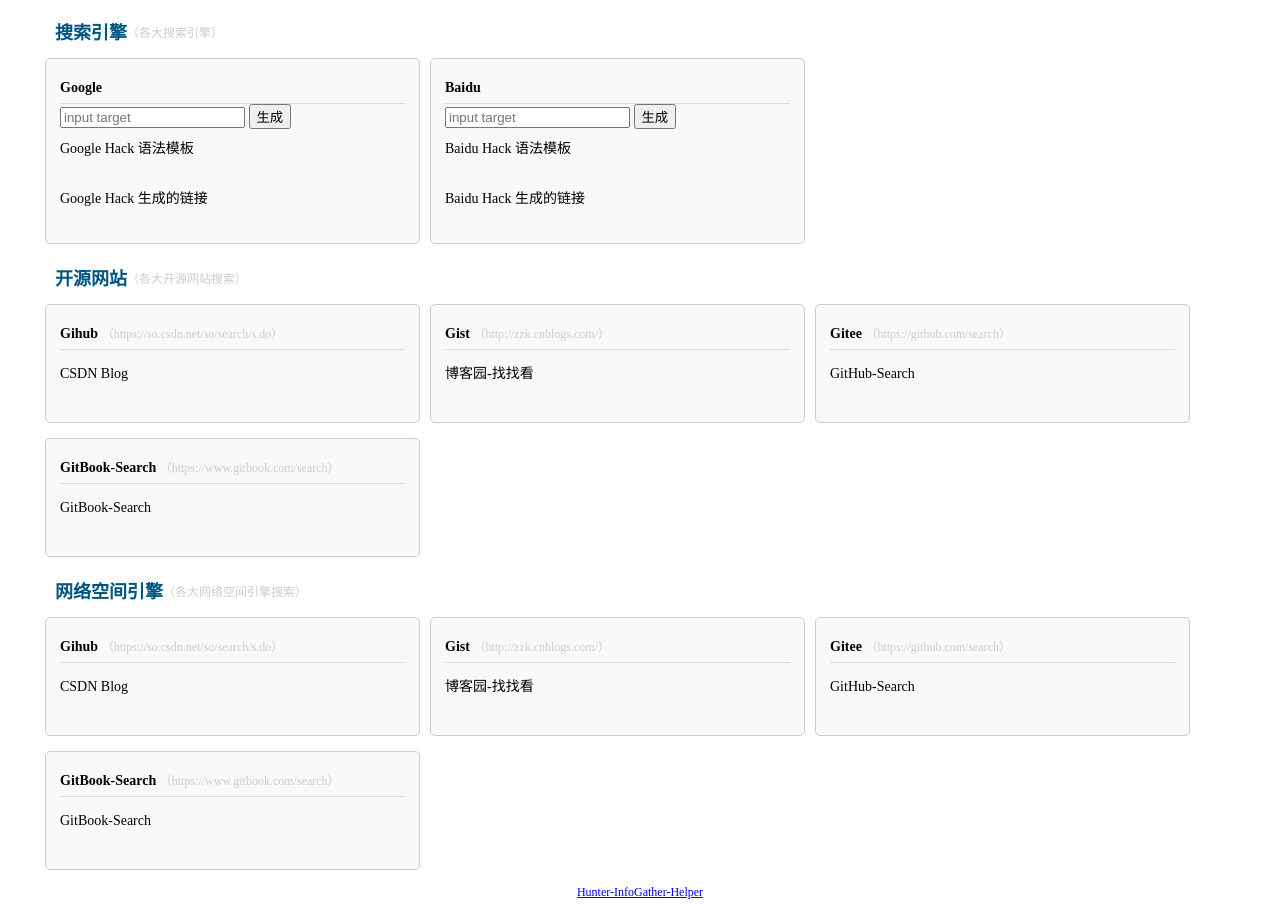
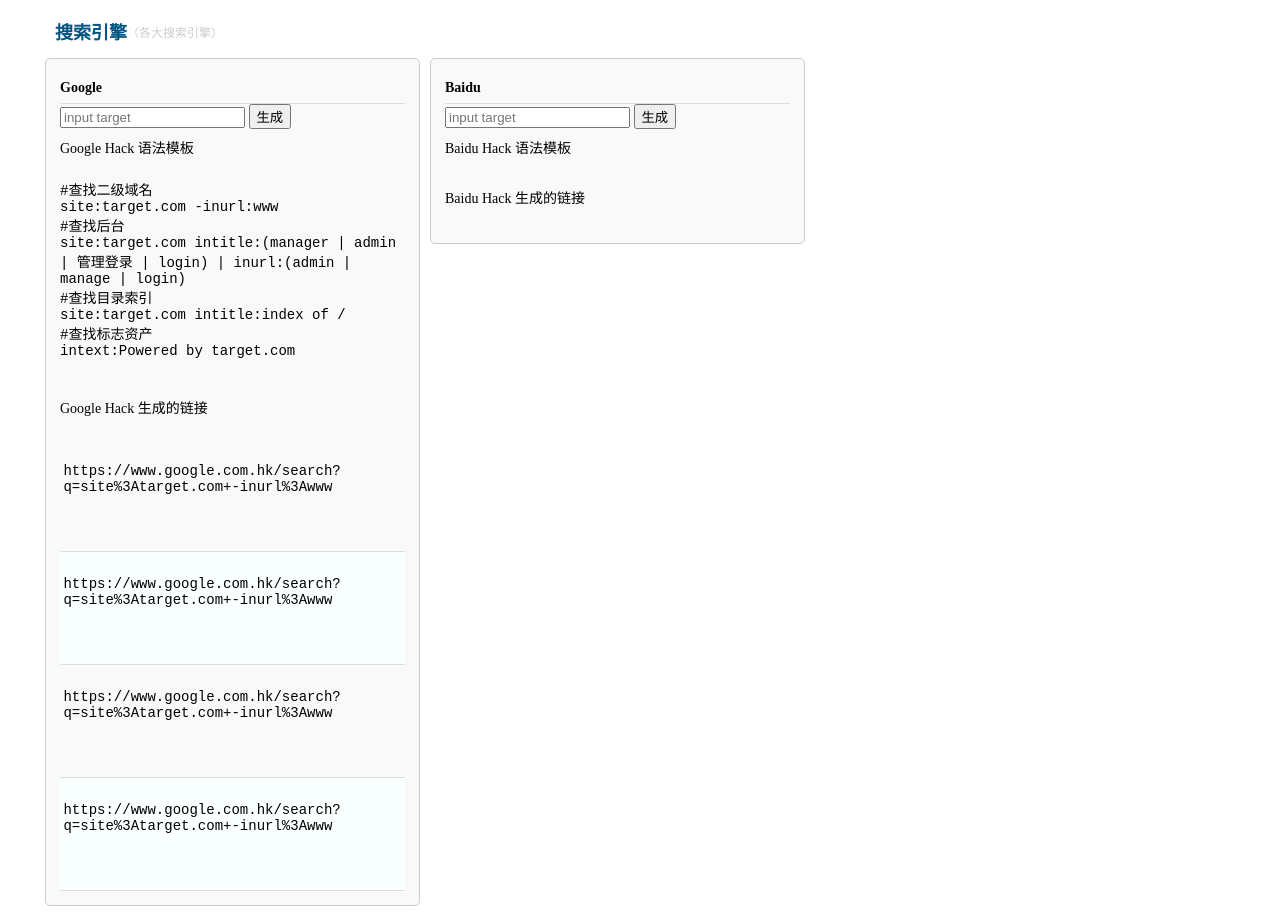
Before and after one commit to wha000tif/searchNavigation, a plain HTML site: page Hunter-InfoGather-Helper.html in a window 1280 px wide. Shown: the part 70-988 px from the top of the page. Drawn offline with Linux system fonts and the light colour scheme; no server answers.

Commit message:
add google demo

```diff
--- a/Hunter-InfoGather-Helper.html
+++ b/Hunter-InfoGather-Helper.html
@@ -65,7 +65,34 @@
                     <input type="text" placeholder="input target" class="txt-search" id="searchKey">
                     <button class="go-search" onclick="javascript:goSearch();">生成</button>
                     <div class="down-box">Google Hack 语法模板</div>
+                        <!-- 后期要改成从文本文件加载,注意使用htmlescape和htmlunescape,即规则中可能存在特殊的html标签,同时需要支持折叠弹出展开-->
+                        <pre id="templatearea">
+#查找二级域名
+site:target.com -inurl:www
+#查找后台
+site:target.com intitle:(manager | admin | 管理登录 | login) | inurl:(admin | manage | login)
+#查找目录索引
+site:target.com intitle:index of /
+#查找标志资产
+intext:Powered by target.com
+                        </pre>
                     <div class="down-box">Google Hack 生成的链接</div>
+                    <div>
+                        <ul>
+                            <li>
+                            <pre>https://www.google.com.hk/search?q=site%3Atarget.com+-inurl%3Awww<pre>
+                            </li>
+                            <li>
+                            <pre>https://www.google.com.hk/search?q=site%3Atarget.com+-inurl%3Awww<pre>
+                            </li>
+                            <li>
+                            <pre>https://www.google.com.hk/search?q=site%3Atarget.com+-inurl%3Awww<pre>
+                            </li>
+                            <li>
+                            <pre>https://www.google.com.hk/search?q=site%3Atarget.com+-inurl%3Awww<pre>
+                            </li>
+                        </ul>
+                    </div>
                 </div>
                 <div class="block-box">
                     <div class="up-box">
--- a/static/css/index.css
+++ b/static/css/index.css
@@ -27,3 +27,7 @@
 .con-main .search-box .go-search{position: absolute; right: 0; top: 0; width: 80px; height: 100%; border: none; border-left: 2px solid #BDBDBD; text-align: center; background-color: #FFFFFF; cursor: pointer; outline: none; color: #525252; font-size: 14px; font-weight: bold;}
 .con-main .search-box .go-search:hover{background-color: #E6E6E6;}
 .con-main .search-box .close-del{ font-size: 22px; font-weight: bold; line-height: 1; color: #F5F5F2; text-shadow: 0 1px 1px #000000;  opacity: 0.8; filter: alpha(opacity=80); padding: 0; cursor: pointer; background: transparent; border: 0; margin-top: 2px; float: right; position: absolute; right: 90px; top: 5px; text-decoration: none; display: none;}
+
+pre{
+    white-space:pre-wrap;
+}
```
